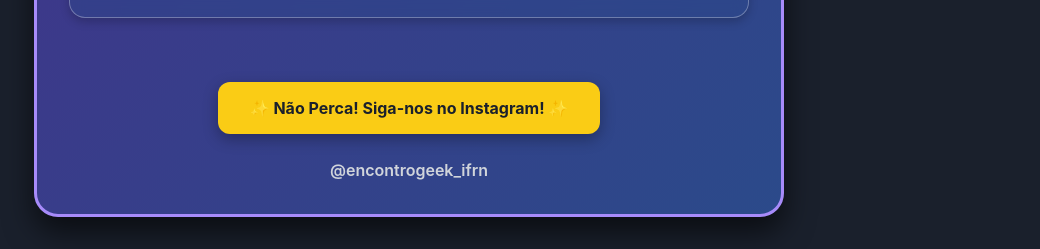
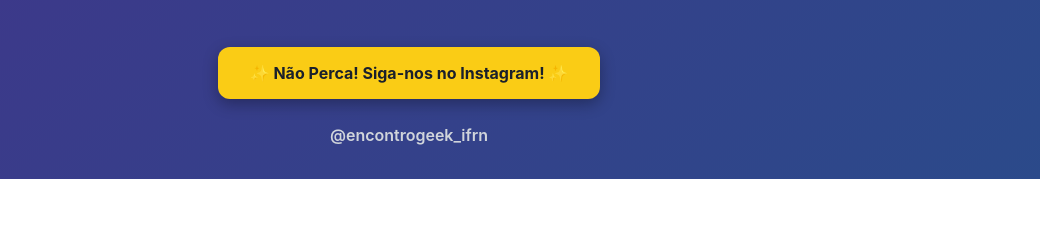
Before and after one commit to RicardoSantos02/EGAP-2025, a plain HTML site: page index.html in a window 1280 px wide. Shown: the part 809-1058 px from the top of the page, without its empty margins (231-1271 px from the left). After the commit the page ends 988 px from the top, so only its background shows below. Drawn offline with nearby package versions, Linux system fonts and the light colour scheme.

Commit message:
Atualizar o index.html

```diff
--- a/index.html
+++ b/index.html
@@ -7,33 +7,28 @@
     <!-- Tailwind CSS CDN para estilização rápida e responsiva -->
     <script src="https://cdn.tailwindcss.com"></script>
     <style>
-        /* Estilos Globais do Corpo da Página */
+        /* Estilos Globais do Corpo da Página (agora o "card" principal) */
         body {
             font-family: 'Inter', sans-serif; /* Define a fonte Inter como padrão para todo o corpo */
-            background-color: #1a202c; /* Fundo escuro para um contraste forte com o conteúdo */
+            /* Gradiente de fundo ajustado para corresponder à imagem e preencher a tela toda */
+            background: linear-gradient(135deg, #4A2B8A, #2B4A8A); /* Cores baseadas na imagem */
             color: #e2e8f0; /* Cor do texto padrão (claro) */
-            display: flex; /* Usa Flexbox para centralizar o conteúdo na tela */
-            justify-content: center; /* Centraliza o conteúdo horizontalmente */
-            align-items: center; /* Centraliza o conteúdo verticalmente */
+            display: flex; /* Usa Flexbox para centralizar o conteúdo */
+            flex-direction: column; /* Organiza o conteúdo em coluna */
+            justify-content: flex-start; /* Alinha o conteúdo ao topo */
+            align-items: center; /* Centraliza o conteúdo horizontalmente */
             min-height: 100vh; /* Garante que o corpo ocupe a altura total da viewport */
             padding: 2rem 1rem; /* Espaçamento interno responsivo (mais padding em cima/baixo) */
             box-sizing: border-box; /* Inclui padding e border no cálculo da largura/altura total */
             overflow-x: hidden; /* Previne rolagem horizontal indesejada em telas pequenas */
+            /* Removidas as sombras e bordas do card, pois agora é a tela toda */
         }
 
-        /* Estilo do Contêiner Principal (o "Card" do Calendário) */
-        .calendar-card {
-            /* Gradiente de fundo ajustado para corresponder à imagem */
-            background: linear-gradient(135deg, #4A2B8A, #2B4A8A); /* Cores baseadas na imagem */
-            border-radius: 1.5rem; /* Cantos bem arredondados (equivalente a Tailwind rounded-3xl) */
-            padding: 2rem; /* Espaçamento interno generoso (equivalente a Tailwind p-8) */
-            box-shadow: 0 15px 30px rgba(0, 0, 0, 0.6); /* Sombra pronunciada para dar profundidade */
-            max-width: 750px; /* Card maior, ajustado para a imagem */
-            width: 100%; /* Ocupa 100% da largura disponível em telas menores */
-            text-align: center; /* Centraliza o texto dentro do card */
-            border: 3px solid #A78BFA; /* Borda brilhante ajustada para a imagem */
-            position: relative; /* Necessário para posicionar elementos internos de forma absoluta, se houver */
-            overflow: hidden; /* Garante que elementos de fundo não vazem das bordas arredondadas */
+        /* Contêiner para o conteúdo principal, para limitar a largura em telas grandes */
+        .main-content-wrapper {
+            max-width: 750px; /* Largura máxima para o conteúdo, como o antigo card */
+            width: 100%; /* Ocupa 100% da largura disponível */
+            text-align: center; /* Centraliza o texto */
         }
 
         /* Estilo do Título Principal do Calendário */
@@ -204,7 +199,7 @@
     </style>
 </head>
 <body>
-    <div class="calendar-card">
+    <div class="main-content-wrapper">
         <h1 class="calendar-title">
             🗓️ CALENDÁRIO DE TORNEIOS 🗓️
         </h1>
@@ -291,9 +286,9 @@
                                 <span class="event-title">Mario Tennis</span> | 📍 Fliperama<br>
                                 Estilo: Mata-Mata
                             </div>
-                        </li>
-                    </ul>
-                </div>
+                        </div>
+                    </li>
+                </ul>
             </div>
         </div>
 
```
